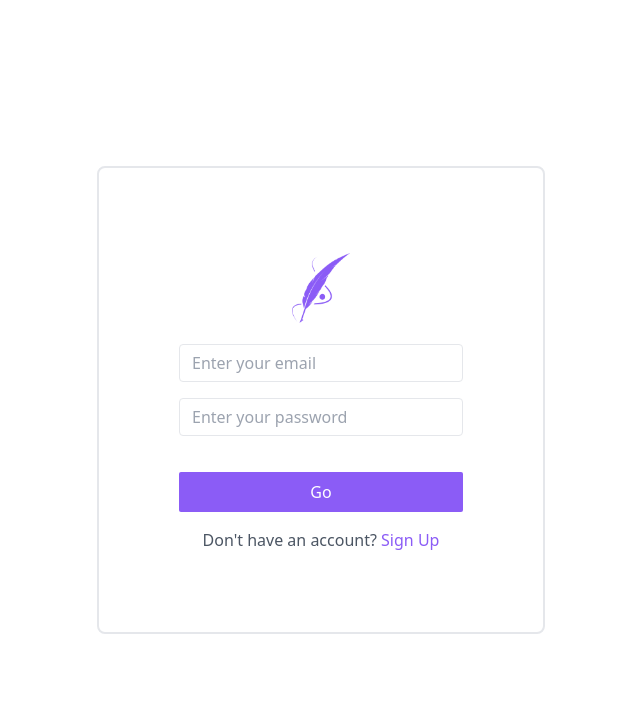
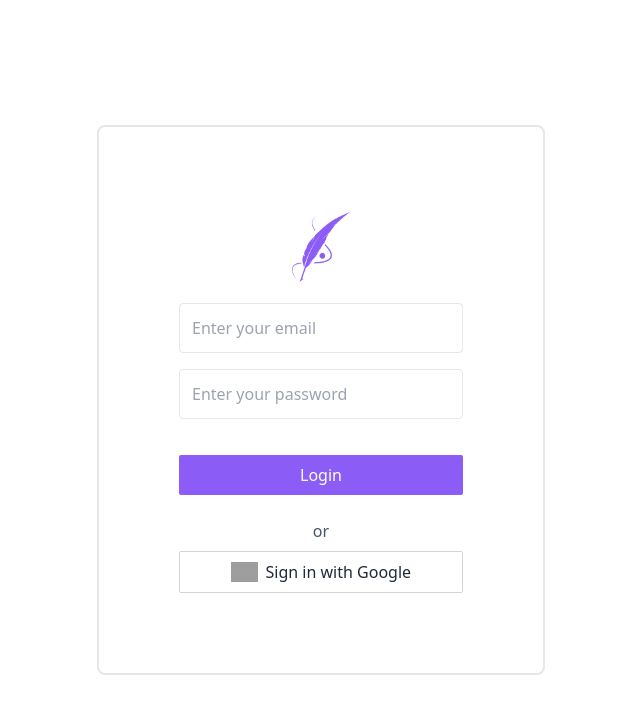
Before and after one commit to jeyemPF/feel-ink-frontend, a React (Vite) app: page /login in a window 1280 px wide. Shown: the top 714 px of the page, without its empty margins (319-959 px from the left). Built offline with nearby package versions, Linux system fonts and the light colour scheme; grey boxes are pictures that could not be loaded.

Commit message:
creating dashboard initials

```diff
--- a/src/App.jsx
+++ b/src/App.jsx
@@ -1,20 +1,21 @@
-import {BrowserRouter, Route, Routes} from 'react-router-dom'
-import Login from './pages/auth/Login'
-import './index.css';  // Import Tailwind CSS
+// src/App.jsx
 
-
+import { BrowserRouter, Route, Routes } from 'react-router-dom';
+import Login from './pages/auth/Login.jsx';
+import Dashboard from './pages/home/Dashboard.jsx';
+import './index.css'; // Import Tailwind CSS
 
 function App() {
-
   return (
     <div>
-    <BrowserRouter>
-      <Routes>
-        <Route path='/login' element={<Login />}></Route>
-      </Routes>
-    </BrowserRouter>
+      <BrowserRouter>
+        <Routes>
+          <Route path="/login" element={<Login />} />
+          <Route path="/dashboard" element={<Dashboard />} />
+        </Routes>
+      </BrowserRouter>
     </div>
-  )
+  );
 }
 
-export default App
+export default App;
--- a/src/components/auth/LoginForm.jsx
+++ b/src/components/auth/LoginForm.jsx
@@ -3,6 +3,10 @@ import React, { useState } from 'react';
 const LoginForm = () => {
   const [email, setEmail] = useState('');
   const [password, setPassword] = useState('');
+
+  const handleGoogleSignIn = () => {
+    console.log('Signing in with Google');
+  };
 
   const handleSubmit = (e) => {
     e.preventDefault();
@@ -19,8 +23,9 @@ const LoginForm = () => {
           value={email}
           onChange={(e) => setEmail(e.target.value)}
           required
-          className="border rounded w-full py-2 px-3 text-gray-700 leading-tight focus:outline-none focus:border-violet-500 placeholder-gray-400"
+          className="border rounded w-full py-2 px-3 text-gray-700 leading-tight focus:outline-none placeholder-gray-400 focus:border-violet-500"
           placeholder="Enter your email"
+          style={{ padding: '12px', lineHeight: '1.5' }}
         />
       </div>
       <div className="mb-6">
@@ -30,25 +35,36 @@ const LoginForm = () => {
           value={password}
           onChange={(e) => setPassword(e.target.value)}
           required
-          className="border rounded w-full py-2 px-3 text-gray-700 mb-3 leading-tight focus:outline-none focus:border-violet-500 placeholder-gray-400"
+          className="border rounded w-full py-2 px-3 text-gray-700 mb-3 leading-tight focus:outline-none placeholder-gray-400 focus:border-violet-500"
           placeholder="Enter your password"
+          style={{ padding: '12px', lineHeight: '1.5' }}
         />
       </div>
-      <div className="flex items-center justify-between">
+
+      <div className="flex items-center justify-between mb-6">
+        {/* Regular Login Button */}
         <button
           type="submit"
           className="bg-violet-500 hover:bg-violet-600 text-white py-2 px-4 rounded-sm focus:outline-none w-full"
         >
-          Go
+          Login
         </button>
       </div>
+
       <div className="mt-4 text-center">
-        <p className="text-gray-600">
-          Don't have an account?{' '}
-          <a href="/signup" className="text-violet-500 hover:text-violet-600">
-            Sign Up
-          </a>
-        </p>
+        <p className="text-gray-600 mb-2">or</p>
+        {/* Google Sign-In Button */}
+        <button
+          onClick={handleGoogleSignIn}
+          className="bg-white hover:bg-gray-100 text-gray-800 py-2 px-4 rounded-sm border border-gray-300 w-full flex items-center justify-center"
+        >
+          <img
+            src="https://developers.google.com/identity/images/g-logo.png"
+            alt="Google Logo"
+            className="h-5 mr-2"
+          />
+          Sign in with Google
+        </button>
       </div>
     </form>
   );
--- /dev/null
+++ b/src/pages/home/Dashboard.jsx
@@ -0,0 +1,35 @@
+// src/pages/Dashboard.js
+
+import React, { useState } from 'react';
+
+const Dashboard = () => {
+  const [cards, setCards] = useState([
+    { id: 1, content: '' },
+    { id: 2, content: '' },
+    { id: 3, content: '' },
+    { id: 4, content: '' },
+  ]);
+
+  const handleContentChange = (id, newContent) => {
+    setCards(cards.map(card => card.id === id ? { ...card, content: newContent } : card));
+  };
+
+  return (
+    <div className="min-h-screen bg-gray-100 p-4">
+      <div className="grid grid-cols-1 md:grid-cols-2 lg:grid-cols-4 gap-4">
+        {cards.map(card => (
+          <div key={card.id} className="bg-white p-4 rounded shadow">
+            <textarea
+              className="w-full h-full border-2 border-gray-300 rounded p-2 focus:outline-none focus:border-violet-500"
+              value={card.content}
+              onChange={(e) => handleContentChange(card.id, e.target.value)}
+              placeholder="Write here..."
+            />
+          </div>
+        ))}
+      </div>
+    </div>
+  );
+};
+
+export default Dashboard;
```
